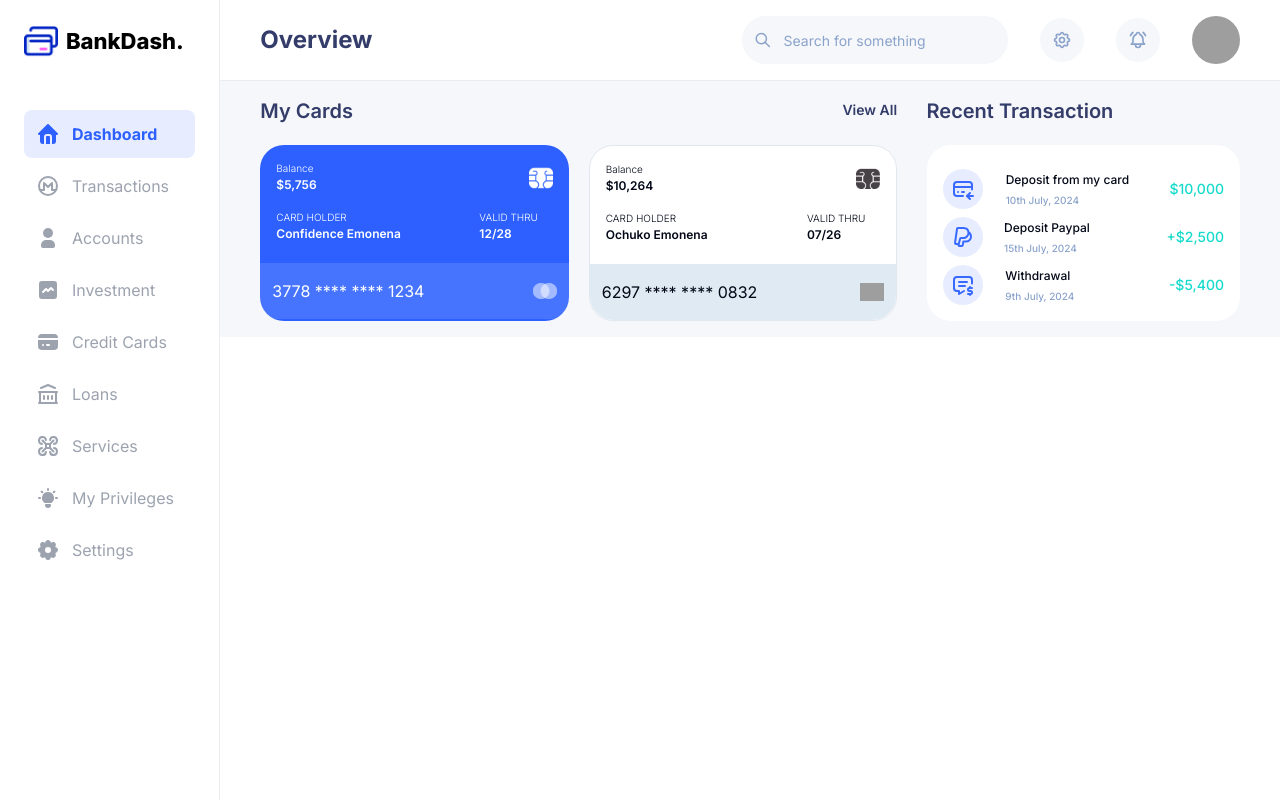
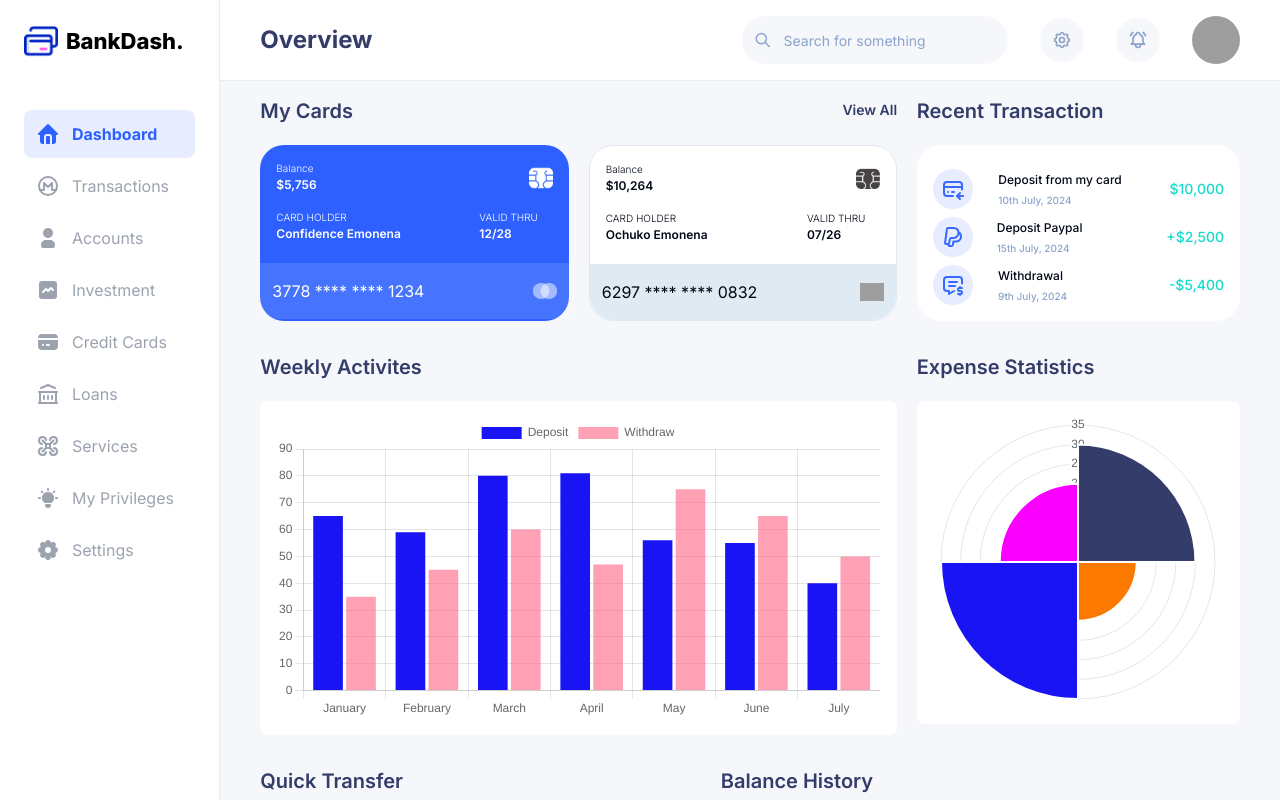
Before and after one commit to Clinzho1996/bankdash, a Next.js app: page / in a window 1280 px wide. Built offline with nearby package versions, Linux system fonts and the light colour scheme; grey boxes are pictures that could not be loaded.

Commit message:
graphs and charts

```diff
--- a/app/(root)/layout.tsx
+++ b/app/(root)/layout.tsx
@@ -9,7 +9,7 @@ export default async function RootLayout({
   return (
     <main className="flex h-screen w-full font-inter">
       <Sidebar />
-      <div className="flex size-full flex-col">
+      <div className="flex size-full flex-col overflow-auto">
         <div className="root-layout">
           <Image src={"/logo.png"} width={30} height={30} alt="logo" />
           <div>
--- a/app/(root)/page.tsx
+++ b/app/(root)/page.tsx
@@ -1,6 +1,10 @@
+import BalanceCard from "@/components/BalanceCard";
 import BankCard from "@/components/BankCard";
+import ExpenseCard from "@/components/ExpenseCard";
 import HeaderBox from "@/components/HeaderBox";
 import TransactionList from "@/components/TransactionList";
+import TransferCard from "@/components/TransferCard";
+import WeeklyCard from "@/components/WeeklyCard";
 import Image from "next/image";
 
 export default function Home() {
@@ -51,7 +55,7 @@ export default function Home() {
             />
           </div>
         </div>
-        <div className="flex flex-col w-[100%] sm:w-[32%] mt-5 md:mt-0">
+        <div className="flex flex-col w-[100%] sm:w-[33%] mt-5 md:mt-0">
           <h2 className="text-primary-2 text-lg md:text-xl font-semibold">
             Recent Transaction
           </h2>
@@ -60,6 +64,46 @@ export default function Home() {
           </div>
         </div>
       </div>
+      <div className="py-4 bg-gray-800 px-10 flex flex-col md:flex-row justify-between items-start w-full">
+        <div className="flex flex-col gap-5 w-[100%] md:w-[65%] justify-between items-start">
+          {/* Activities */}
+          <h2 className="text-primary-2 text-lg md:text-xl font-semibold">
+            Weekly Activites
+          </h2>
+
+          {/* Activity Graph */}
+          <WeeklyCard />
+        </div>
+        <div className="flex flex-col gap-5 w-[100%] sm:w-[33%] mt-5 md:mt-0">
+          {/* Statistics */}
+          <h2 className="text-primary-2 text-lg md:text-xl font-semibold">
+            Expense Statistics
+          </h2>
+
+          {/* Statistics Chart */}
+          <ExpenseCard />
+        </div>
+      </div>
+      <div className="py-4 bg-gray-800 px-10 flex flex-col md:flex-row  justify-between items-start w-full">
+        <div className="flex flex-col gap-5 w-[100%] md:w-[45%] justify-between items-start">
+          {/* Quick Transfer */}
+          <h2 className="text-primary-2 text-lg md:text-xl font-semibold">
+            Quick Transfer
+          </h2>
+
+          {/* Transfer Card */}
+          <TransferCard />
+        </div>
+        <div className="flex flex-col gap-5 w-[100%] sm:w-[53%] mt-5 md:mt-0">
+          {/* Statistics */}
+          <h2 className="text-primary-2 text-lg md:text-xl font-semibold">
+            Balance History
+          </h2>
+
+          {/* Statistics chart */}
+          <BalanceCard />
+        </div>
+      </div>
     </section>
   );
 }
--- /dev/null
+++ b/components/BalanceCard.tsx
@@ -0,0 +1,92 @@
+"use client";
+import React from "react";
+import {
+  Chart as ChartJS,
+  RadialLinearScale,
+  ArcElement,
+  Tooltip,
+  Legend,
+  CategoryScale,
+  LinearScale,
+  PointElement,
+  LineElement,
+} from "chart.js";
+import { Line } from "react-chartjs-2";
+
+// Register the required components
+ChartJS.register(
+  RadialLinearScale,
+  ArcElement,
+  Tooltip,
+  Legend,
+  CategoryScale,
+  LinearScale,
+  PointElement,
+  LineElement
+);
+
+interface MonthsOptions {
+  count?: number;
+  section?: number;
+}
+
+function BalanceCard() {
+  const months = (opts: MonthsOptions) => {
+    const count = opts.count || 12;
+    const monthNames = [
+      "January",
+      "February",
+      "March",
+      "April",
+      "May",
+      "June",
+      "July",
+      "August",
+      "September",
+      "October",
+      "November",
+      "December",
+    ];
+    const labels = [];
+    for (let i = 0; i < count; i++) {
+      labels.push(monthNames[i % 12]);
+    }
+    return labels.slice(0, count);
+  };
+
+  const labels = months({ count: 7 });
+
+  const data = {
+    labels: labels,
+    datasets: [
+      {
+        label: "Balance History",
+        data: [65, 59, 80, 81, 56, 55, 40],
+        borderColor: "#1814F3",
+        tension: 0.3,
+      },
+    ],
+  };
+
+  return (
+    <div className="bg-white p-4 rounded-lg w-full">
+      <Line
+        data={data}
+        options={{
+          elements: {
+            line: {
+              borderJoinStyle: "round", // Setting borderJoinStyle here
+            },
+          },
+          plugins: {
+            legend: {
+              display: false,
+            },
+          },
+        }}
+      />
+    </div>
+  );
+}
+
+export default BalanceCard;
--- /dev/null
+++ b/components/ExpenseCard.tsx
@@ -0,0 +1,43 @@
+"use client";
+import React from "react";
+import { PolarArea } from "react-chartjs-2";
+import {
+  Chart as ChartJS,
+  RadialLinearScale,
+  ArcElement,
+  Tooltip,
+  Legend,
+} from "chart.js";
+
+// Register the required components
+ChartJS.register(RadialLinearScale, ArcElement, Tooltip, Legend);
+
+function ExpenseCard() {
+  const data = {
+    labels: ["Entertainment", "Bill Expense", "Others", "Investment"],
+    datasets: [
+      {
+        label: "Expense Statistics",
+        data: [30, 15, 35, 20],
+        backgroundColor: ["#343C6A", "#FC7900", "#1814F3", "#FA00FF"],
+        circular: true,
+      },
+    ],
+  };
+  return (
+    <div className="bg-white p-4 rounded-lg w-full">
+      <PolarArea
+        data={data}
+        options={{
+          plugins: {
+            legend: {
+              display: false,
+            },
+          },
+        }}
+      />
+    </div>
+  );
+}
+
+export default ExpenseCard;
--- a/components/Sidebar.tsx
+++ b/components/Sidebar.tsx
@@ -18,7 +18,7 @@ const Sidebar = () => {
             width={70}
             height={70}
             alt="DCB logo"
-            className="size-[34px] max-xl:size-14"
+            className="size-[34px] max-xl:size-10"
           />
           <h1 className="sidebar-logo">BankDash.</h1>
         </Link>
--- /dev/null
+++ b/components/TransferCard.tsx
@@ -0,0 +1,7 @@
+import React from "react";
+
+function TransferCard() {
+  return <div className="bg-white p-4 rounded-lg w-full">TransferCard</div>;
+}
+
+export default TransferCard;
--- /dev/null
+++ b/components/WeeklyCard.tsx
@@ -0,0 +1,78 @@
+"use client";
+import React from "react";
+import {
+  Chart as ChartJS,
+  BarElement,
+  Tooltip,
+  Legend,
+  CategoryScale,
+  LinearScale,
+} from "chart.js";
+import { Bar } from "react-chartjs-2";
+
+// Register the required components
+ChartJS.register(BarElement, Tooltip, Legend, CategoryScale, LinearScale);
+
+interface MonthsOptions {
+  count?: number;
+}
+
+function WeeklyCard() {
+  const months = (opts: MonthsOptions) => {
+    const count = opts.count || 12;
+    const monthNames = [
+      "January",
+      "February",
+      "March",
+      "April",
+      "May",
+      "June",
+      "July",
+      "August",
+      "September",
+      "October",
+      "November",
+      "December",
+    ];
+    const labels = [];
+    for (let i = 0; i < count; i++) {
+      labels.push(monthNames[i % 12]);
+    }
+    return labels.slice(0, count);
+  };
+
+  const labels = months({ count: 7 });
+
+  const data = {
+    labels: labels,
+    datasets: [
+      {
+        label: "Deposit",
+        data: [65, 59, 80, 81, 56, 55, 40],
+        backgroundColor: "#1814F3",
+      },
+      {
+        label: "Withdraw",
+        data: [35, 45, 60, 47, 75, 65, 50],
+        backgroundColor: "rgba(255, 99, 132, 0.6)",
+      },
+    ],
+  };
+
+  return (
+    <div className="bg-white p-4 rounded-lg w-full">
+      <Bar
+        data={data}
+        options={{
+          plugins: {
+            legend: {
+              display: true,
+            },
+          },
+        }}
+      />
+    </div>
+  );
+}
+
+export default WeeklyCard;
--- a/package.json
+++ b/package.json
@@ -12,11 +12,13 @@
     "@radix-ui/react-avatar": "^1.1.0",
     "@radix-ui/react-dialog": "^1.1.1",
     "@tabler/icons-react": "^3.10.0",
+    "chart.js": "^4.4.3",
     "class-variance-authority": "^0.7.0",
     "clsx": "^2.1.1",
     "lucide-react": "^0.408.0",
     "next": "14.2.5",
     "react": "^18",
+    "react-chartjs-2": "^5.2.0",
     "react-dom": "^18",
     "tailwind-merge": "^2.4.0",
     "tailwindcss-animate": "^1.0.7"
```
Also changed, not shown: 1 other file (tests, documents, lock files or other folders).
